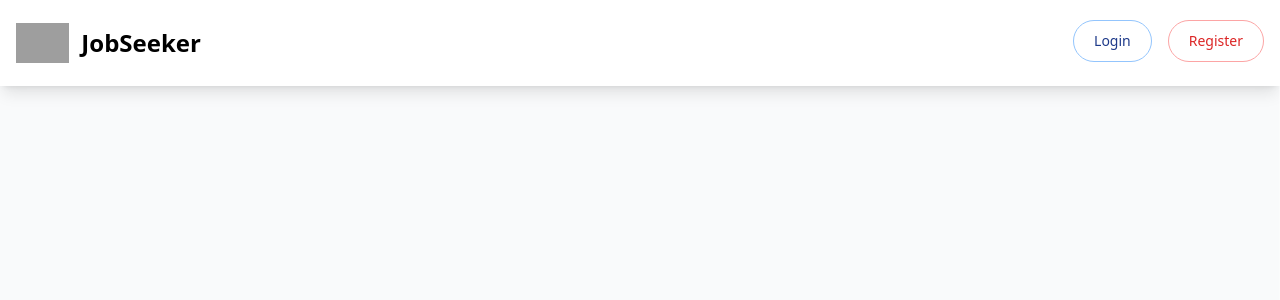
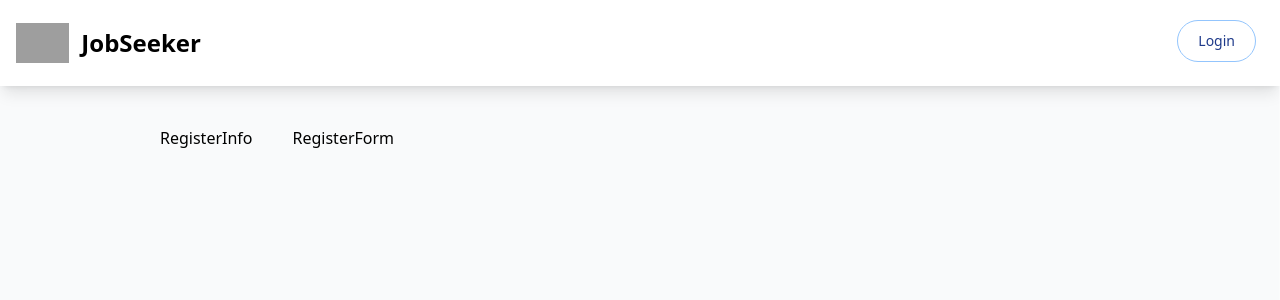
Before and after one commit to Anirudh-WB/JobSeaker, a React (Create React App) app: page /register in a window 1280 px wide. Shown: the top 300 px of the page. Built offline with nearby package versions, Linux system fonts and the light colour scheme; grey boxes are pictures that could not be loaded.

Commit message:
register

```diff
--- a/src/App.jsx
+++ b/src/App.jsx
@@ -6,6 +6,7 @@ import JobDetails from "./components/JobDetails/JobDetails";
 import ProfilePage from "./components/ProfilePage/ProfilePage";
 import HomePage from "./components/HomePage/HomePage";
 import LoginSidebar from "./components/SideBar/LoginSideBar";
+import Regsiter from "./components/Register/Regsiter";
 
 function App() {
   const [isSidebarOpen, setIsSidebarOpen] = useState(false);
@@ -21,6 +22,7 @@ function App() {
       <div className="overflow-auto h-full">
         <Routes>
           <Route path="/" element={<HomePage />} />
+          <Route path="/register" element={<Regsiter />} />
           <Route path="/profile" element={<ProfilePage />} />
           <Route path="/job-list" element={<Joblist />} />
           <Route path="/job-details" element={<JobDetails />} />
--- a/src/components/NavBar/Navbar.jsx
+++ b/src/components/NavBar/Navbar.jsx
@@ -1,6 +1,9 @@
 import React from "react";
+import { useLocation } from "react-router-dom";
 
 function Navbar({ toggleSidebar }) {
+  const location = useLocation();
+
   return (
     <nav className="bg-white border-gray-200 shadow-lg w-full h-fit top-0 sticky z-40">
       <div className="max-w-screen-xl flex flex-wrap items-center justify-between mx-auto p-4">
@@ -49,12 +52,14 @@ function Navbar({ toggleSidebar }) {
             >
               Login
             </button>
-            <button
-              type="button"
-              className="text-red-600 bg-white border border-red-300 focus:outline-none hover:bg-red-100 focus:ring-4 focus:ring-red-100 font-medium rounded-full text-sm px-5 py-2.5 me-2 mb-2 dark:bg-red-800 dark:text-white dark:border-red-600 dark:hover:bg-gray-700 dark:hover:border-gray-600 dark:focus:ring-gray-700"
-            >
-              Register
-            </button>
+            {location.pathname === "register" && (
+              <a
+                href="/register"
+                className="text-red-600 bg-white border border-red-300 focus:outline-none hover:bg-red-100 focus:ring-4 focus:ring-red-100 font-medium rounded-full text-sm px-5 py-2.5 me-2 mb-2 dark:bg-red-800 dark:text-white dark:border-red-600 dark:hover:bg-gray-700 dark:hover:border-gray-600 dark:focus:ring-gray-700"
+              >
+                Register
+              </a>
+            )}
           </div>
         </div>
       </div>
--- a/src/components/ProfilePage/Modals/ProfileHeaderModal.jsx
+++ b/src/components/ProfilePage/Modals/ProfileHeaderModal.jsx
@@ -4,7 +4,6 @@ import {
   DialogTitle,
   DialogBackdrop,
 } from "@headlessui/react";
-import { useState } from "react";
 import { RiCloseLargeFill } from "react-icons/ri";
 import { Bounce, toast, ToastContainer } from "react-toastify";
 import CommonUtility from "../../../utility/CommonUtility";
--- /dev/null
+++ b/src/components/Register/RegisterForm.jsx
@@ -0,0 +1,7 @@
+import React from "react";
+
+function RegisterForm() {
+  return <div>RegisterForm</div>;
+}
+
+export default RegisterForm;
--- /dev/null
+++ b/src/components/Register/RegisterInfo.jsx
@@ -0,0 +1,7 @@
+import React from "react";
+
+function RegisterInfo() {
+  return <div>RegisterInfo</div>;
+}
+
+export default RegisterInfo;
--- /dev/null
+++ b/src/components/Register/Regsiter.jsx
@@ -0,0 +1,14 @@
+import React from "react";
+import RegisterInfo from "./RegisterInfo";
+import RegisterForm from "./RegisterForm";
+
+function Regsiter() {
+  return (
+    <div className="flex gap-10 px-40 py-10">
+      <RegisterInfo />
+      <RegisterForm />
+    </div>
+  );
+}
+
+export default Regsiter;
```
